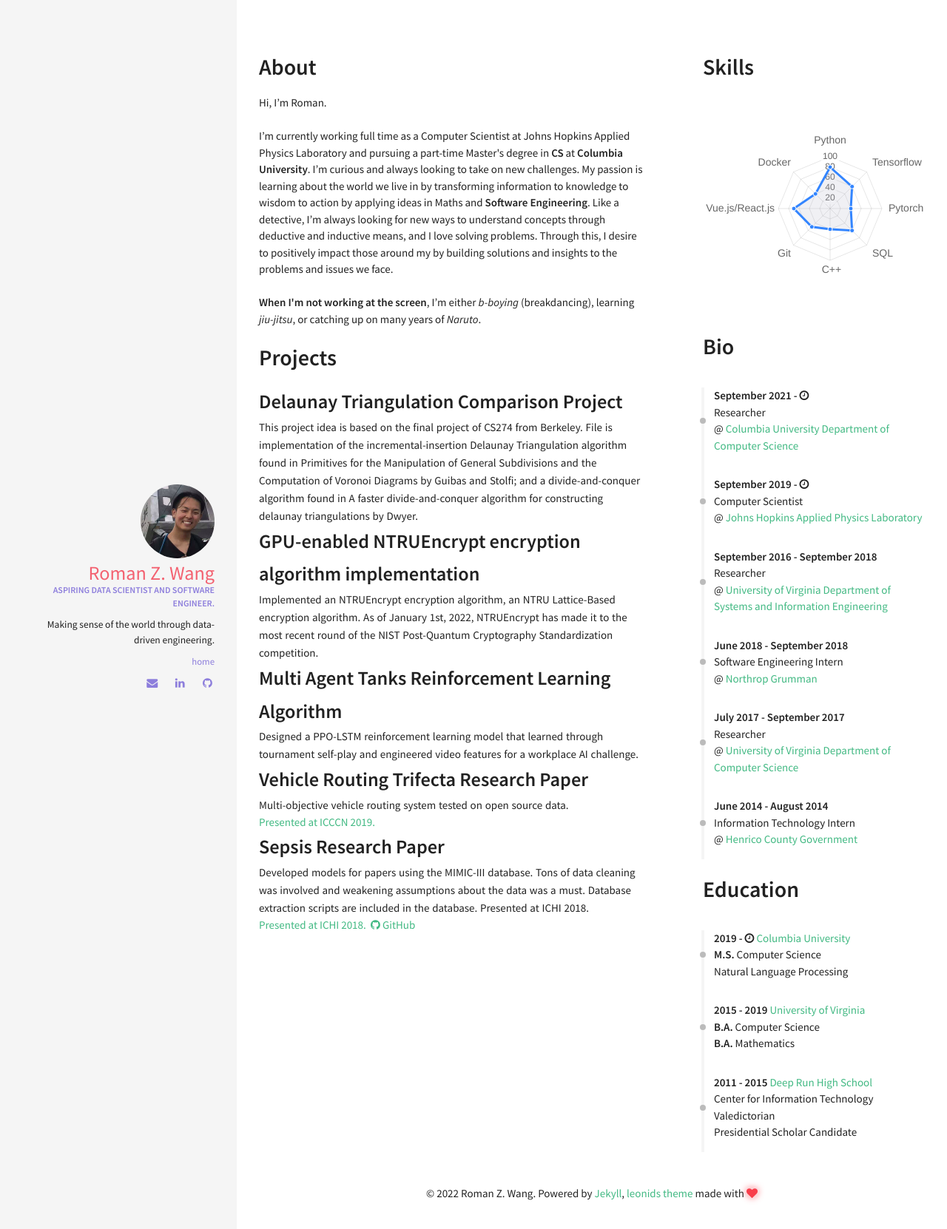
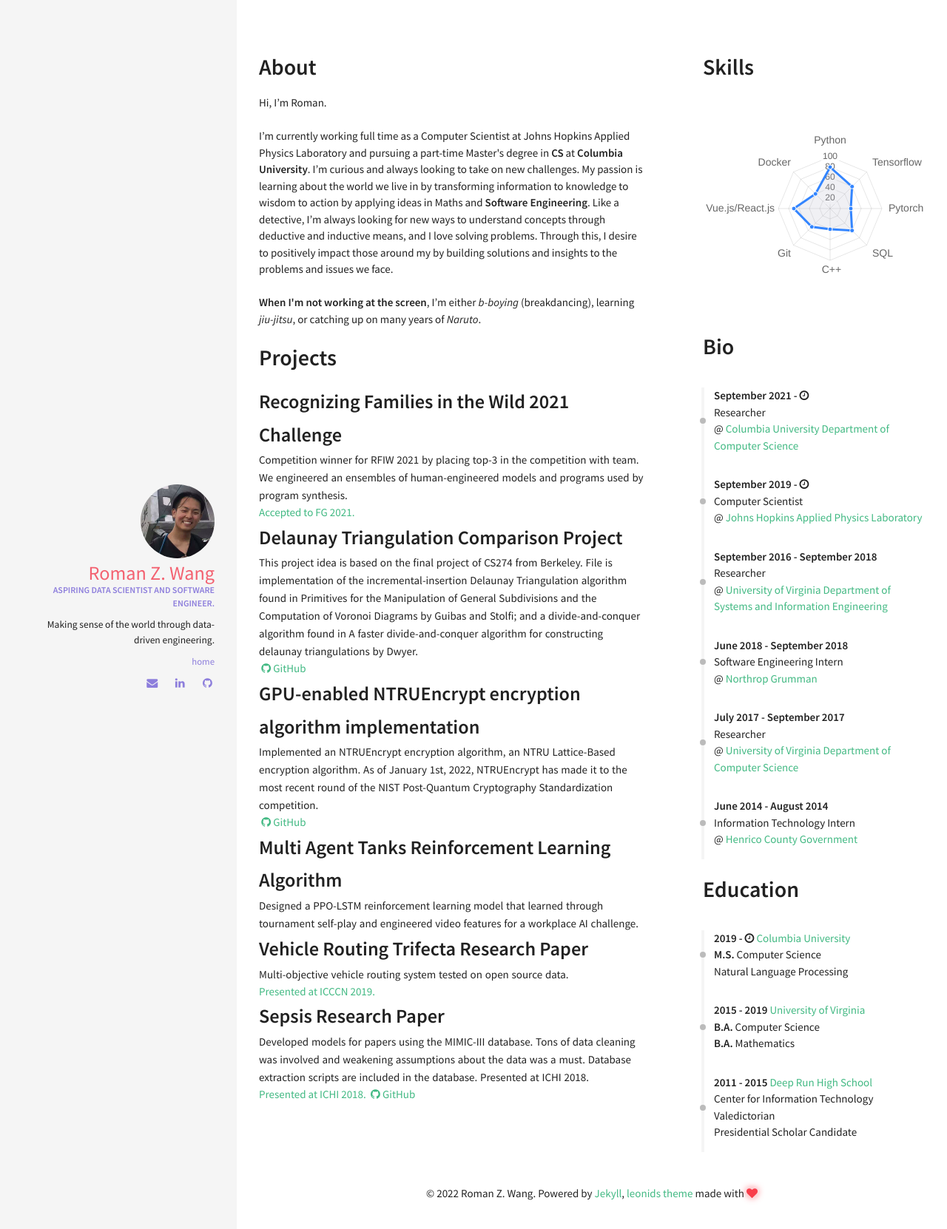
Before and after one commit to RomanZWang/romanzwang.github.io, a Jekyll site: the page built from index.html, in a window 1280 px wide. Shown: the top 1662 px of the page at 74% size. Built offline with Jekyll 4.4.1, drawn with Linux system fonts in a browser that asks for light colours; nearby versions of some CDN libraries.

Commit message:
update projects

```diff
--- a/_data/index/projects.yml
+++ b/_data/index/projects.yml
@@ -1,10 +1,16 @@
+- name: Recognizing Families in the Wild 2021 Challenge
+  descr: "Competition winner for RFIW 2021 by placing top-3 in the competition with team. We engineered an ensembles of human-engineered models and programs used by program synthesis."
+  material-link: https://arxiv.org/abs/2110.07020
+  material-link: https://www.cs.columbia.edu/2021/columbia-team-wins-top-3-in-the-fg-2021-families-in-the-wild-kinship-verification/
+  material-text: Accepted to FG 2021.
+
 - name: Delaunay Triangulation Comparison Project
   descr: "This project idea is based on the final project of CS274 from Berkeley. File is implementation of the incremental-insertion Delaunay Triangulation algorithm found in Primitives for the Manipulation of General Subdivisions and the Computation of Voronoi Diagrams by Guibas and Stolfi; and a divide-and-conquer algorithm found in A faster divide-and-conquer algorithm for constructing delaunay triangulations by Dwyer."
-  material-link: https://github.com/RomanZWang/delaunay-triangulation
+  github: https://github.com/RomanZWang/delaunay-triangulation
 
 - name: GPU-enabled NTRUEncrypt encryption algorithm implementation
   descr: "Implemented an NTRUEncrypt encryption algorithm, an NTRU Lattice-Based encryption algorithm. As of January 1st, 2022, NTRUEncrypt has made it to the most recent round of the NIST Post-Quantum Cryptography Standardization competition."
-  material-link: https://github.com/RomanZWang/NTRU
+  github: https://github.com/RomanZWang/NTRU
 
 - name: Multi Agent Tanks Reinforcement Learning Algorithm
   descr: "Designed a PPO-LSTM reinforcement learning model that learned through tournament self-play and engineered video features for a workplace AI challenge."
```
